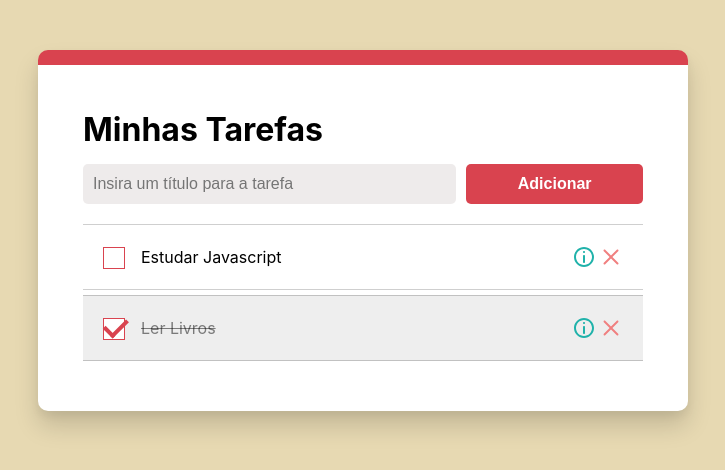
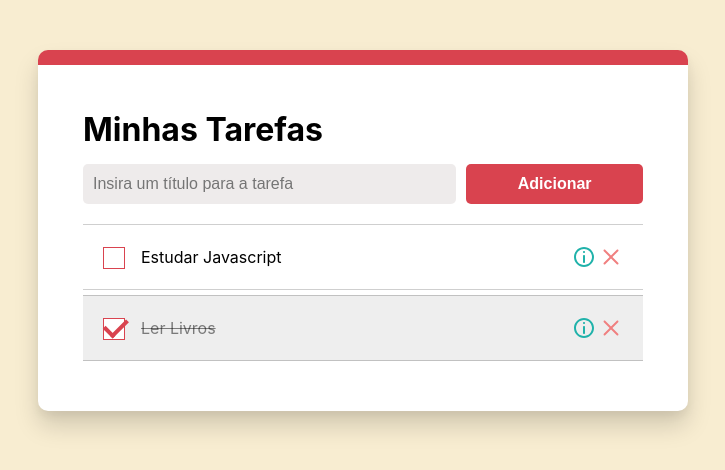
Before and after one commit to ufoxy/to-do-list, a React (Create React App) app: page / in a window 1280 px wide. Shown: the top 470 px of the page, without its empty margins (277-1002 px from the left). Built offline with nearby package versions, Linux system fonts and the light colour scheme; the HTML template or start-up script is replaced by a standard one.

Commit message:
Update index.css

```diff
--- a/src/index.css
+++ b/src/index.css
@@ -11,7 +11,7 @@
   sans-serif;
   -webkit-font-smoothing: antialiased;
   -moz-osx-font-smoothing: grayscale;
-  background-color: #E7D9B2;
+  background-color: #F8EDD1;
 }
 
 code {
```
